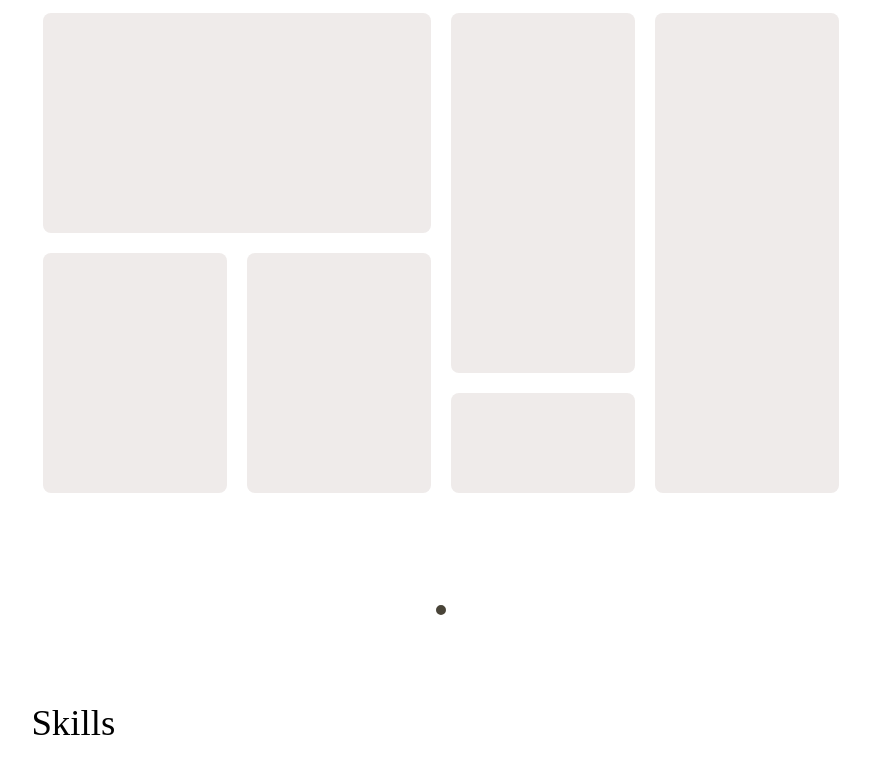
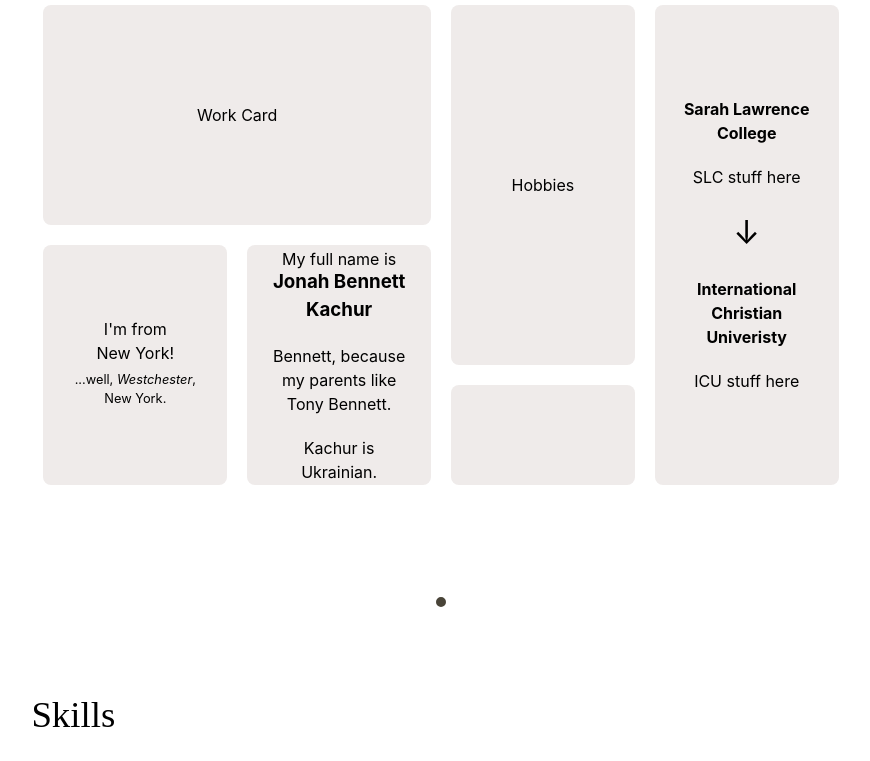
Before and after one commit to JonahKF/odin-homepage, a website built with Vite: page index.html in a window 1280 px wide. Shown: the part 648-1409 px from the top of the page, without its empty margins (199-1069 px from the left). Built offline with nearby package versions, Linux system fonts and the light colour scheme; files whose address does not match are found by name; a web font is replaced by a local one.

Commit message:
Added: Name, hometown, content labels to about grid cells

```diff
--- a/index.html
+++ b/index.html
@@ -8,6 +8,10 @@
       type="text/css"
       href="https://cdn.jsdelivr.net/gh/devicons/devicon@latest/devicon.min.css"
     />
+    <script
+      src="https://kit.fontawesome.com/156ffb70cf.js"
+      crossorigin="anonymous"
+    ></script>
     <title>Jonah's Webzone</title>
   </head>
 
@@ -71,7 +75,7 @@
 
             <div class="name-and-blurb-container">
               <h1 class="name-header">
-                <span class="greeting">Hi, I'm</span> Jonah Oho
+                <span class="greeting">Hi, I'm</span> Jonah.
               </h1>
               <div class="blurb">
                 <p>
@@ -85,9 +89,10 @@
                 <p>them with local users and clients.</p>
                 <br />
                 <p>Looking for a bilingual engineer?</p>
+                <br />
                 <p>
                   <a class="profile-contact-btn">
-                    <img src="" alt="" />
+                    <i class="fa-solid fa-envelope"></i>
                     Get in touch.
                     <kbd>C</kbd>
                   </a>
@@ -99,11 +104,26 @@
           <div class="about-me-wrapper">
             <h2>About</h2>
             <div class="about-me-grid">
-              <div class="about-card work-card"></div>
-              <div class="about-card hobbies-card"></div>
-              <div class="about-card education-card"></div>
-              <div class="about-card hometown-card"></div>
-              <div class="about-card kamakura-card"></div>
+              <div class="about-card work-card">Work Card</div>
+              <div class="about-card hobbies-card">Hobbies</div>
+              <div class="about-card education-card">
+                <h3>Sarah Lawrence College</h3>
+                <p>SLC stuff here</p>
+                <div class="down-arrow">↓</div>
+                <h3>International Christian Univeristy</h3>
+                <p>ICU stuff here</p>
+              </div>
+              <div class="about-card hometown-card">
+                <p>I'm from New York!</p>
+                <p>...well, <i>Westchester</i>, New York.</p>
+                <div class="map-container"></div>
+              </div>
+              <div class="about-card name-card">
+                <p>My full name is</p>
+                <h3>Jonah Bennett Kachur</h3>
+                <p>Bennett, because my parents like Tony Bennett.</p>
+                <p>Kachur is Ukrainian.</p>
+              </div>
               <div class="about-card fun-card"></div>
             </div>
           </div>
--- a/src/style.css
+++ b/src/style.css
@@ -349,7 +349,7 @@ h1.name-header {
 }
 
 .blurb > br ~ p {
-  margin-bottom: 16px;
+  /* margin-bottom: 16px; */
 }
 
 .blurb > p > a {
@@ -359,6 +359,12 @@ h1.name-header {
   display: inline-flex;
   gap: 14px;
   cursor: pointer;
+}
+
+.blurb > p > a > i {
+  position: relative;
+  top: 4.3px;
+  left: 1px;
 }
 
 .blurb > p > a > kbd {
@@ -409,8 +415,28 @@ h1.name-header {
 }
 
 .hometown-card,
-.kamakura-card {
+.name-card {
   grid-row: 2 / span 2;
+  display: flex;
+  flex-direction: column;
+  gap: 20px;
+  align-items: center;
+  justify-content: center;
+  text-align: center;
+}
+
+.hometown-card {
+  gap: 5px;
+}
+
+.hometown-card :nth-child(2) {
+  font-size: 0.8em;
+}
+
+.name-card h3 {
+  padding: 0;
+  line-height: inherit;
+  margin-top: -23px;
 }
 
 .fun-card {
@@ -421,7 +447,23 @@ h1.name-header {
 .education-card {
   grid-column: 4;
   grid-row: span 3;
+  display: flex;
+  flex-direction: column;
+  gap: 20px;
+  align-items: center;
+  justify-content: center;
+  text-align: center;
 }
+
+.education-card h3 {
+  margin: 0;
+  font-size: 1em;
+}
+
+.down-arrow {
+  font-size: 2em;
+}
+/* Add Doshisha next to down arrow, in absolute cell */
 
 h2 {
   font-family: "Monomakh";
```
